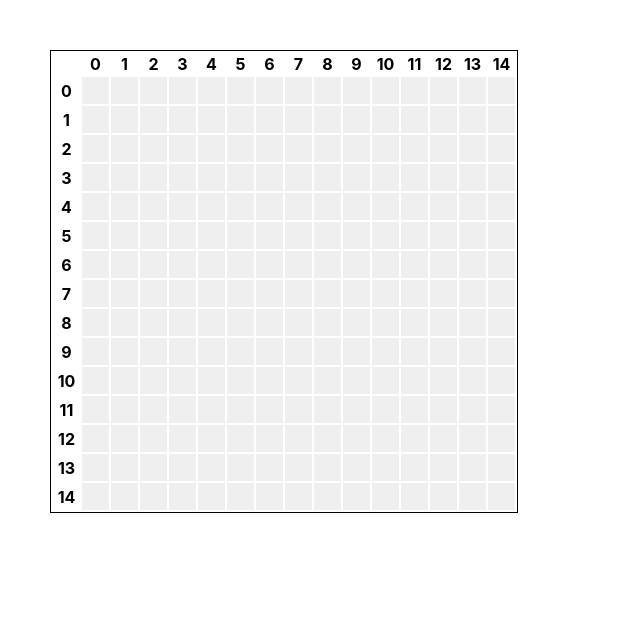
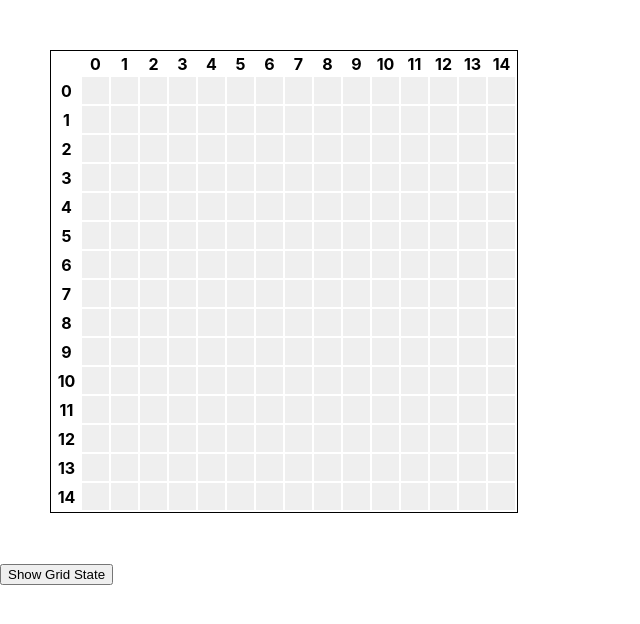
Before and after one commit to JNotelddim/coordinate-plotter, a React (Create React App) app: page / in a window 1280 px wide. Shown: the top 624 px of the page, without its empty margins (0-640 px from the left). Built offline with nearby package versions, Linux system fonts and the light colour scheme.

Commit message:
Pass get grid state in app, and fix errors
note, the grid state isn't currently properly up-to-date because the
child components aren't actually updating the grid's state, just their
own. am working on passing the state up appropriately

```diff
--- a/src/App.tsx
+++ b/src/App.tsx
@@ -3,13 +3,24 @@ import Grid from './comp/Grid';
 import './App.css';
 import { GRID_DEFAULT_HEIGHT } from './config/typings.config'
 
-const App: React.FC = () => {
+class App extends React.Component{
+    rows: any[]
+    grid: any
 
-    let grid = Grid.initializeGrid(GRID_DEFAULT_HEIGHT, GRID_DEFAULT_HEIGHT);
+    constructor(props: any){
+        super(props)
+        this.rows = Grid.initializeGrid(GRID_DEFAULT_HEIGHT, GRID_DEFAULT_HEIGHT);
+        this.grid = React.createRef();//{getJsonState: () => "test"}
+    }
 
-    return (
-        <Grid rows={grid}></Grid>
-    );
+    render(){
+        return (
+            <div>
+                <Grid rows={this.rows} ref={this.grid}></Grid>
+                <button onClick={() => alert(this.grid.current.getJsonState())}>Show Grid State</button>
+            </div>
+        );
+    }
 }
 
 export default App;
--- a/src/comp/Cell.tsx
+++ b/src/comp/Cell.tsx
@@ -9,16 +9,20 @@ export default class Cell extends Component<ICell>  {
 
     constructor(props: ICell){
         super(props);
-        this.key = props.key;
+        this.key = props.cellKey;
         this.value = props.value;
     }
 
     onClick(e: React.MouseEvent){
+        this.value = this.getNextCellValue();
+        this.setState({});
+    }
+
+    getNextCellValue(){
         let currentValueIndex = CELL_VALUES.indexOf(this.value);
         let newValueIndex = currentValueIndex >= CELL_VALUES.length ? 0 : currentValueIndex + 1
         let newValue = CELL_VALUES[newValueIndex]
-        this.value = newValue;
-        this.setState({});
+        return newValue;
     }
 
     render(){
--- a/src/comp/Grid.tsx
+++ b/src/comp/Grid.tsx
@@ -37,7 +37,7 @@ class Grid extends Component<IGrid> {
         //create a 2D array of cells to represent the grid
         let grid = [...Array(height)].map((x, j) => {
           let cells: ICell[] = [...Array(width)].map((x, i) =>{
-            return { key: i, value: ""}
+            return { cellKey: i, value: ""}
           })
           return { cells: cells, index: j}
         })
@@ -45,20 +45,50 @@ class Grid extends Component<IGrid> {
         return grid
     }
 
+    getJsonState(){
+        let snakes = []
+        let foods = []
+
+        console.log(this.rows)
+        for(let r=0; r < this.rows.length; r++){
+
+            for(let c=0; c < this.rows[r].cells.length; c++){
+
+                let cell = this.rows[r].cells[c];
+
+                if(!cell.value)
+                    continue;
+
+                if(cell.value === "x")
+                    snakes.push("(" + c + "," + r + ")")
+
+                if(cell.value === "f")
+                    foods.push("(" + c + "," + r + ")")
+            }
+        }
+
+        let jsonObject = {snakes: snakes, foods: foods}
+        console.log(jsonObject);
+
+        return JSON.stringify(jsonObject);
+    }
+
     render(){
         return (
             <div className="grid">
                 <Table>
                     <thead>
-                        <th></th>
-                        {this.rows[0].cells.map((cell, j) =>
-                            <th>{j}</th>
-                        )}
+                        <tr>
+                            <th key={-1}></th>
+                            {this.rows[0].cells.map((cell, j) =>
+                                <th key={j}>{j}</th>
+                            )}
+                        </tr>
                     </thead>
 
                     <tbody>
                         {this.rows.map((row, i) =>
-                            <TRow cells={row.cells} index={row.index}></TRow>
+                            <TRow cells={row.cells} index={row.index} key={i}></TRow>
                         )}
                     </tbody>
 
--- a/src/comp/TRow.tsx
+++ b/src/comp/TRow.tsx
@@ -4,19 +4,21 @@ import Cell from './Cell';
 
 class TRow extends Component<IRow>{
     cells: ICell[]
+    cellRefs: any[]
     index: number
 
     constructor(props: IRow){
         super(props);
         this.cells = props.cells
         this.index = props.index
+        this.cellRefs = Array(props.cells.length).map(() => React.createRef())
     }
 
     render(){
         return <tr key={this.index}>
                     <td className="row-header">{this.index}</td>
                     {this.cells.map((cell, j) =>
-                        <Cell key={j} value={""}></Cell>
+                        <Cell key={j} cellKey={j} value={""} ref={this.cellRefs[j]}></Cell>
                     )}
                 </tr>
     }
--- a/src/config/typings.config.ts
+++ b/src/config/typings.config.ts
@@ -1,7 +1,7 @@
 export const GRID_DEFAULT_HEIGHT = 15
 
 export interface ICell {
-    key: number
+    cellKey: number
     value: any
     onClick?: (event: React.MouseEvent<HTMLTableDataCellElement>) => void
 }
```
